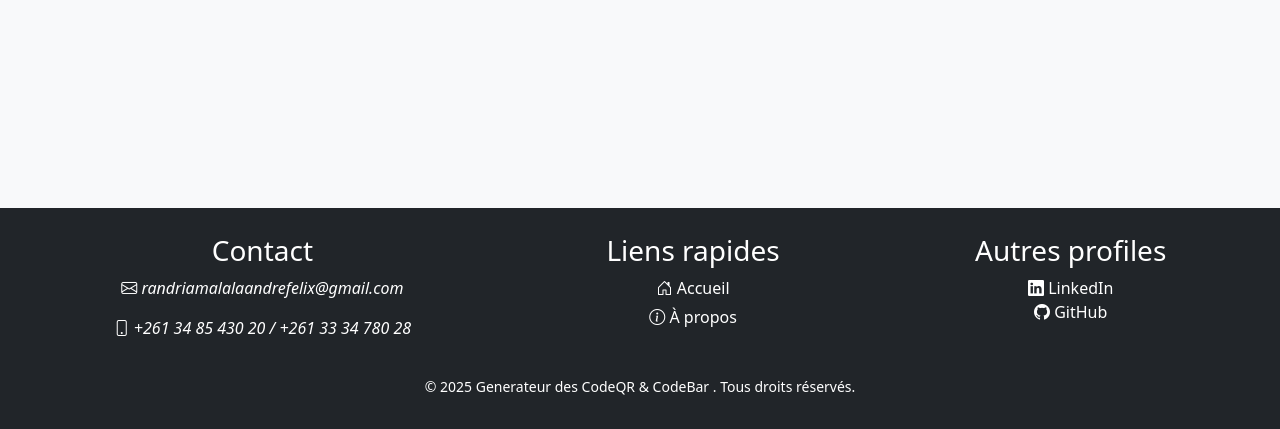
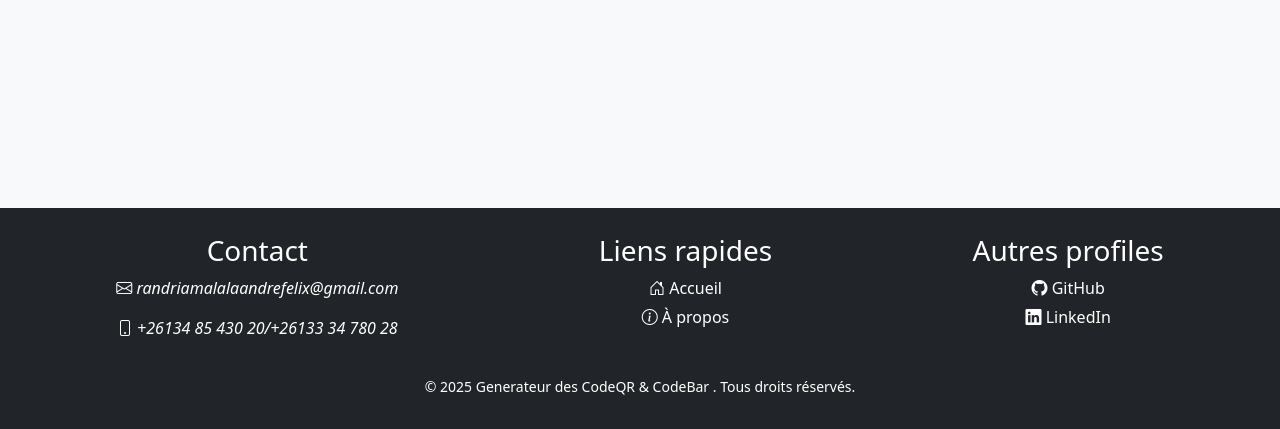
Before and after one commit to randriamalala5/qr-bar-encoding, a Flask app: page / in a window 1280 px wide. Shown: the part 980-1409 px from the top of the page. Run offline with Flask 2, Linux system fonts and the light colour scheme; some web fonts are replaced.

Commit message:
3eme Modification du footer

```diff
--- a/static/css/css.css
+++ b/static/css/css.css
@@ -97,3 +97,7 @@ footer {
         margin-top: 10px;
         font-size: 14px;
     }
+
+.footer-section p, .footer-section ul li{
+	text-align: center;
+}
--- a/templates/index.html
+++ b/templates/index.html
@@ -114,30 +114,11 @@
 </body>
 
 <footer class="bg-dark text-white text-center p-3">
-    <!--<p>&copy; <span id="year"></span> QR & Bar Code Generator. Tous droits réservés.</p>
-	<div>
-		<div>
-			<nav>
-				<a id = "no_ul" href="/" class="text-light text-decoration-none"><i class="bi bi-house-door">Accueil</i></a>
-			</nav>
-		</div>
-		<div class="text-left p-3"><!-- class="mt-2"
-			<label class = 'ext-light text-decoration-none'> <i class="bi bi-envelope"> randriamalalaandrefelix@gmail.com </i></label>
-			<p>
-				 <label class = 'ext-light text-decoration-none'><i class="bi bi-phone"> +261 34 85 430 20 / +261 33 34 780 28 </i></label>
-			</p>
-			<p>
-				<a class = 'ext-light text-decoration-none' href='/in'> <i class="bi bi-linkedin"> LinkedIn </i> </a>
-			</p>
-		</div>
-	</div>-->
-
-
 	<div class="footer-container">
         <div class="footer-section">
             <h3>Contact</h3>
-            <p><i class="bi bi-envelope"> randriamalalaandrefelix@gmail.com </i></p>
-            <p><i class="bi bi-phone"> +261 34 85 430 20 / +261 33 34 780 28 </i></p>
+            <p><i class="bi bi-envelope"> randriamalalaandrefelix@gmail.com</i></p>
+            <p><i class="bi bi-phone"> +26134 85 430 20/+26133 34 780 28 </i></p>
         </div>
         <div class="footer-section">
             <h3>Liens rapides</h3>
@@ -149,8 +130,10 @@
         </div>
         <div class="footer-section">
             <h3>Autres profiles</h3>
-            <a href="/in"><i class="bi bi-linkedin"></i> LinkedIn</a>
-			<p><a href="git"><i class="bi bi-github"></i> GitHub</a></p>
+			<ul>
+				<li><a href="git"><i class="bi bi-github"></i> GitHub </a></li>
+				<li><a href="/in"><i class="bi bi-linkedin"></i> LinkedIn </a></li>
+			</ul>
         </div>
     </div>
     <div class="footer-bottom">
```
